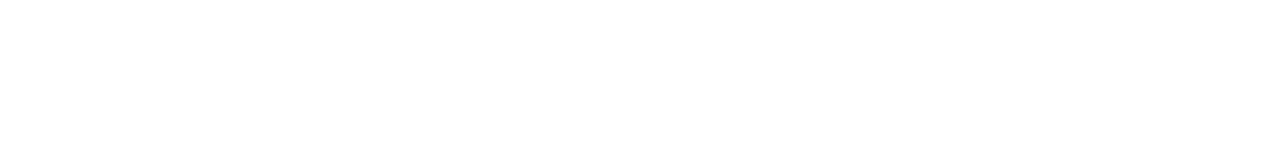
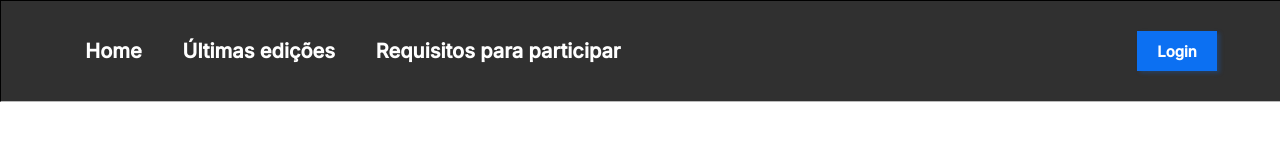
Before and after one commit to Vinicius-Soares-Developer/Bootcamp-DNC-, a plain HTML site: page index.html in a window 1280 px wide. Drawn offline with Linux system fonts and the light colour scheme.

Commit message:
Criação style css do menu

```diff
--- a/index.html
+++ b/index.html
@@ -5,8 +5,17 @@
     <meta http-equiv="X-UA-Compatible" content="IE=edge">
     <meta name="viewport" content="width=device-width, initial-scale=1.0">
     <title>Bootcamp DNC</title>
+    <link rel="stylesheet" href="style.css">
 </head>
+
 <body>
-
+    <nav id="main">
+        <div id="menu">
+            <a href="">Home</a>
+            <a href="">Últimas edições</a>
+            <a href="">Requisitos para participar</a>
+        </div>
+        <button>Login</button>
+    </nav>
 </body>
 </html>
--- /dev/null
+++ b/style.css
@@ -0,0 +1,51 @@
+@import url('https://fonts.googleapis.com/css2?family=Inter:wght@500&display=swap');
+
+    body{
+        margin: 0px;
+        padding: 0px;
+    }
+
+    #main{
+        width: 100%;
+        height: 100px;
+        border: 1px solid black;
+        background-color: #303030;
+        display: flex;
+        justify-content: space-between;
+        align-items: center;
+        border-bottom: 1px solid #bababa;
+    }
+
+         #menu{
+            display: flex;
+            width: 45%;
+            justify-content: space-around;
+            align-items: center;
+            margin-left: 5%;
+        }
+
+         #main div a{
+            font-size: 20px;
+            font-weight: 600;
+            color: white;
+            text-decoration: none;
+            font-family: 'Inter', sans-serif;
+        }
+
+        #main div a:hover{
+            color: #cccccc;
+        }
+
+        #main button{
+            margin-right: 5%;
+            background-color: #0c70f2;
+            border: 0px;
+            height: 40px;
+            width: 80px;
+            font-family: 'Inter', sans-serif;
+            font-size: 15px;
+            font-weight: 600;
+            color: white;
+            box-shadow: 3px 2px 4px rgba(12, 112, 242, 0.25);
+            cursor: pointer;
+        }
```
